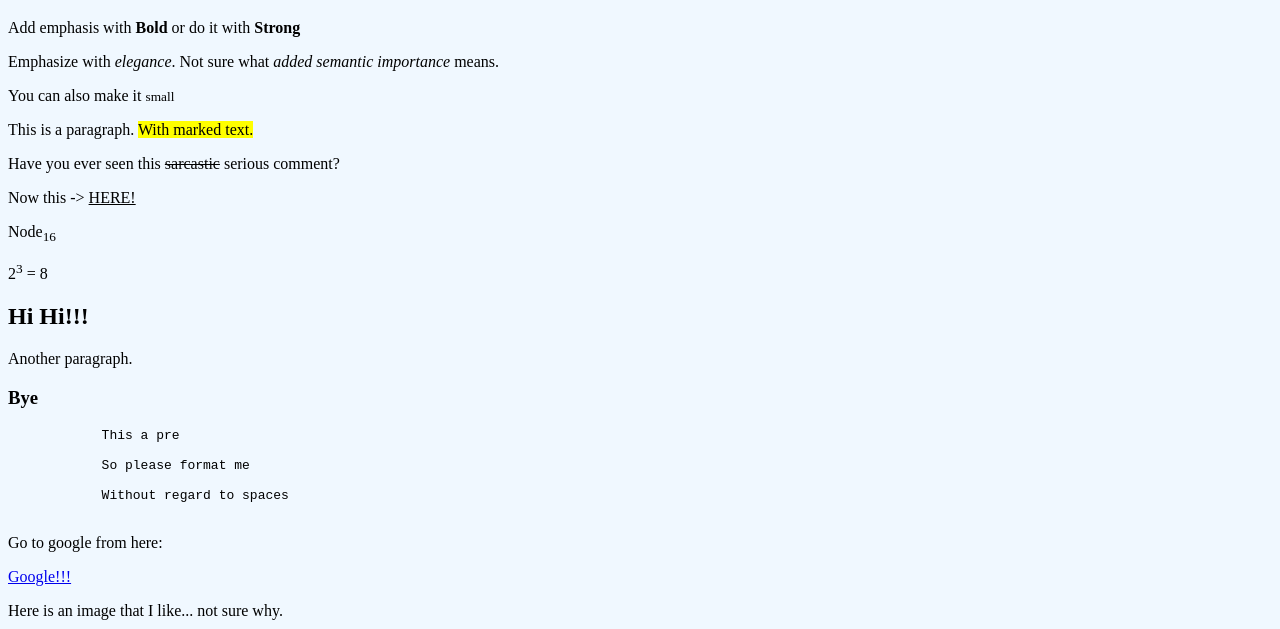
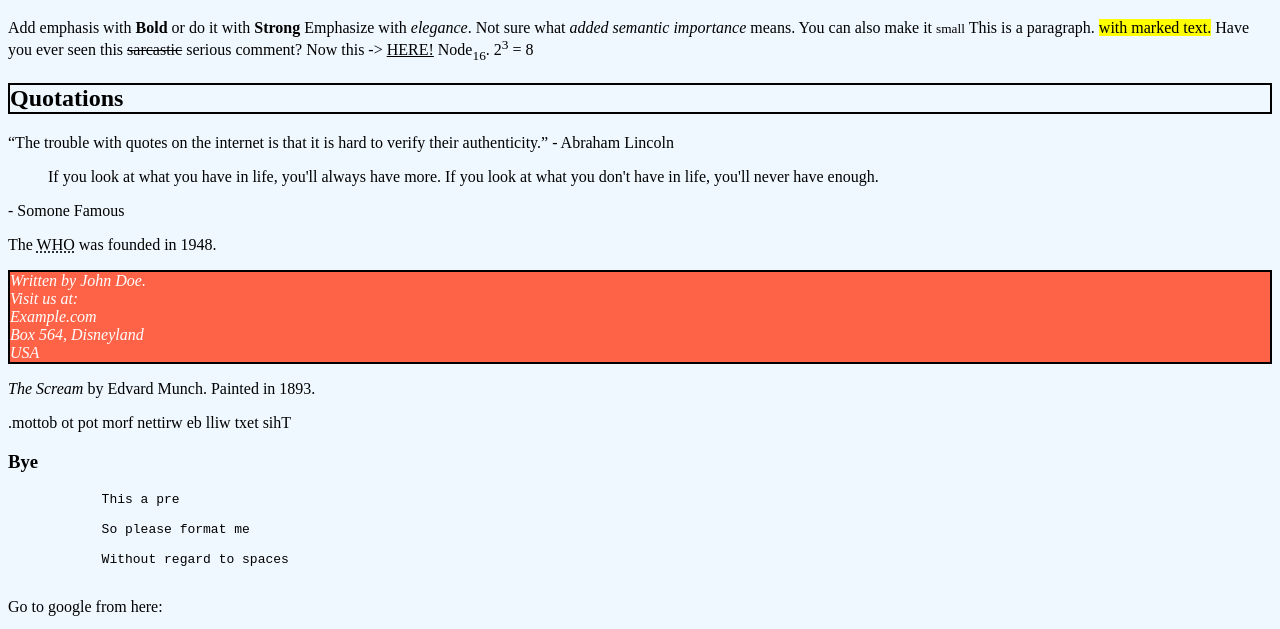
Before and after one commit to CaseyMatthews/WebDev, a website: page index.html in a window 1280 px wide. Shown: the part 107-736 px from the top of the page. Drawn offline with Linux system fonts and the light colour scheme.

Commit message:
changes to html and express server

```diff
--- a/index.html
+++ b/index.html
@@ -1,25 +1,43 @@
 <!DOCTYPE html lang="en-US">
 <html>
-    <head></head>
-    <body style="background-color:aliceblue">
+    <head>
+        <!-- Comments are denoted this way in html.-->
+        <link  rel="stylesheet" type="text/css" href="/style.css">
+    </head>
+    <body>
         <h1 style="color:dimgrey; font-family: cursive; text-align: center;">
             Ugly Test page
         </h1>
         <h1>Text Formatting</h1>
-        <p>Add emphasis with <b>Bold</b> or do it with <strong>Strong</strong></p>
         <p>
+            Add emphasis with <b>Bold</b> or do it with <strong>Strong</strong>
             Emphasize with <i>elegance</i>. Not sure what <em>added semantic
-            importance</em> means.
+            importance</em> means. You can also make it <small>small</small>
+            This is a paragraph. <mark>with marked text.</mark>
+            Have you ever seen this <del>sarcastic</del> serious comment?
+            Now this -> <ins>HERE!</ins> Node<sub>16</sub>. 2<sup>3</sup> = 8
         </p>
-        <p>You can also make it <small>small</small></p>
-
-        <p>This is a paragraph. <mark>With marked text.</mark></p>
-        <p>Have you ever seen this <del>sarcastic</del> serious comment?</p>
-        <p>Now this -> <ins>HERE!</ins></p>
-        <p>Node<sub>16</sub></p>
-        <p>2<sup>3</sup> = 8</p>
-        <h2>Hi Hi!!!</h2>
-        <p>Another paragraph.</p>
+        <h2 style="border:2px solid black;">Quotations</h2 style="border:2px black;">
+        <p>
+            <q>The trouble with quotes on the internet is that it is hard to verify their authenticity.</q>
+             - Abraham Lincoln
+        </p>
+        <p>
+            <blockquote>
+                If you look at what you have in life, you'll always have more.
+                If you look at what you don't have in life, you'll never have enough.
+            </blockquote> - Somone Famous
+        </p>
+        <p>The <abbr title="World Health Organization">WHO</abbr> was founded in 1948.</p>
+        <address style="background-color: Tomato; color: white; border:2px solid black;">
+            Written by John Doe.<br>
+            Visit us at:<br>
+            Example.com<br>
+            Box 564, Disneyland<br>
+            USA
+            </address style="background-color: Tomato;">
+        <p><cite>The Scream</cite> by Edvard Munch. Painted in 1893.</p>
+        <bdo dir="rtl">This text will be written from top to bottom.</bdo>
         <h3>Bye</h3>
         <pre>
             This a pre
@@ -31,7 +49,10 @@
         <p>Go to google from here:</p>
         <a href="https://www.google.com">Google!!!</a>
         <p title="Wot?">Here is an image that I like... not sure why.</p>
-        <img src='https://i.pinimg.com/originals/81/28/0a/81280a8bb1fafb2404b65ed1eb1db7eb.jpg' alt="Image could not be found."></img>
+        <img
+            src='https://i.pinimg.com/originals/81/28/0a/81280a8bb1fafb2404b65ed1eb1db7eb.jpg'
+            alt="Image could not be found.">
+        </img>
         <br>
         <img src='/doesnt/exist.jpg' alt="This image does not exist."></img>
         <hr>
--- a/package.json
+++ b/package.json
@@ -5,7 +5,8 @@
   "main": "server.js",
   "scripts": {
     "test": "echo \"Error: no test specified\" && exit 1",
-    "start": "node -r esm server.js"
+    "start": "node -r esm server.js",
+    "debug": "set DEBUG=express:* & npm start"
   },
   "repository": {
     "type": "git",
```
Also changed, not shown: server.js (+8 -1 lines).
